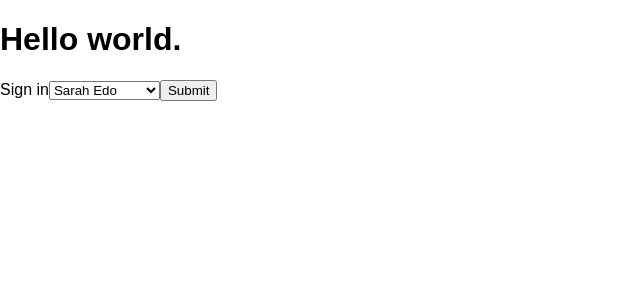
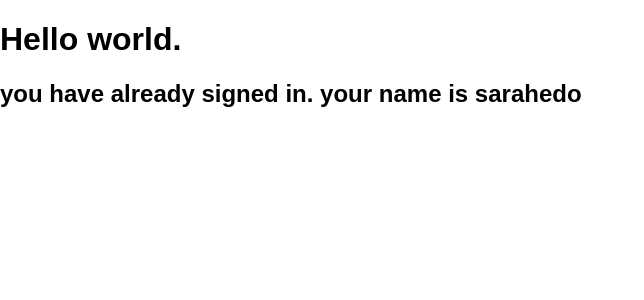
Before and after one commit to yuyi1000/reactnd-would-you-rather-app, a React (Create React App) app: page / in a window 1280 px wide. Both pictures are taken after a click on the input "Submit". Shown: the top 300 px of the page, without its empty margins (0-644 px from the left). Built offline with nearby package versions, Linux system fonts and the light colour scheme.

Commit message:
add mapStateToProps in login component to access authedUser

```diff
--- a/src/components/Login.js
+++ b/src/components/Login.js
@@ -3,8 +3,6 @@ import { connect } from 'react-redux'
 import { setAuthedUser } from '../actions/authedUser'
 
 class Login extends Component {
-
-
   state = {
     name: 'sarahedo',
   }
@@ -23,13 +21,14 @@ class Login extends Component {
   }
 
   render() {
+    console.log(this.props)
     const { authedUser } = this.props
     console.log(authedUser);
     if (authedUser) {
       // TODO: use redirect to home page
       return (
         <h2>
-          you have already signed in.
+          you have already signed in. your name is {authedUser}
         </h2>
       )
     }
@@ -48,7 +47,12 @@ class Login extends Component {
       </form>
     )
   }
-
 }
 
-export default connect()(Login)
+function mapStateToProps ({ authedUser }) {
+  return {
+    authedUser,
+  }
+}
+
+export default connect(mapStateToProps)(Login)
```
